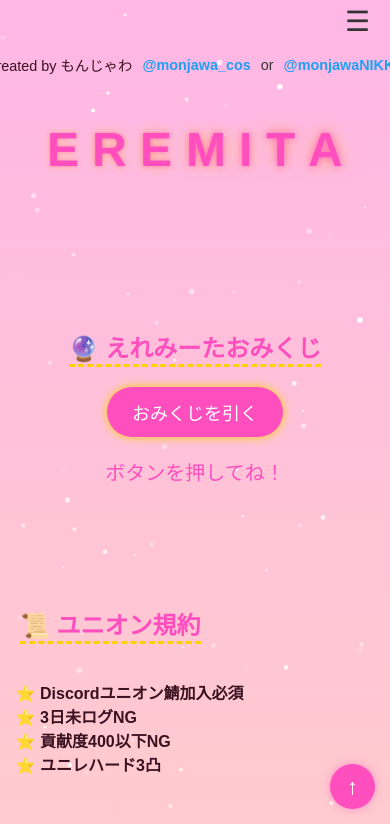
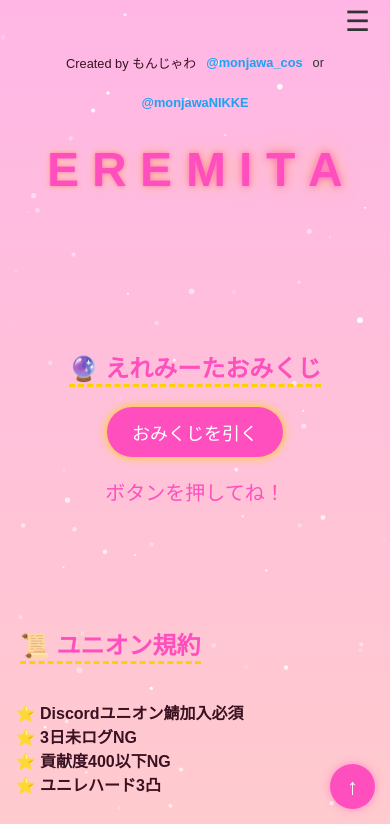
Before and after one commit to monjawa1105/github.io-union, a plain HTML site: page index.html in a window 390 px wide. Shown: the part 20-844 px from the top of the page. Drawn offline with Linux system fonts and the light colour scheme.

Commit message:
Update style.css

```diff
--- a/style.css
+++ b/style.css
@@ -118,9 +118,17 @@ margin:10px 0;
   font-size: 0.9rem;
   margin-bottom: 15px;
 
-  flex-wrap: nowrap;   /* 横並びを強制 */
-  white-space: nowrap; /* 改行禁止 */
+  flex-wrap: wrap;       /* 横幅が足りないときだけ折り返す */
+  white-space: normal;   /* 折り返しOK */
+  text-align: center;    /* 改行後も中央揃え */
 }
+
+@media screen and (max-width: 480px) {
+  .creator {
+    font-size: 0.8rem; /* 少し縮小 */
+  }
+}
+
 
 /* キラキラ背景 */
 #sparkle{
```
